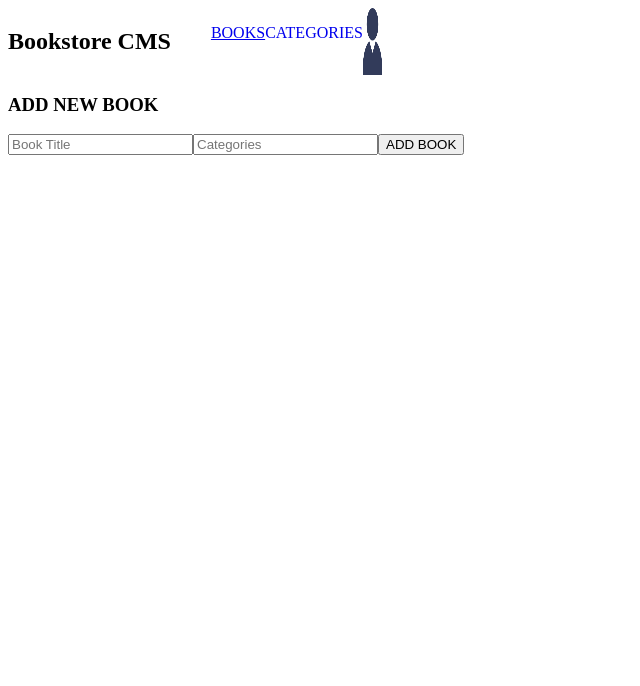
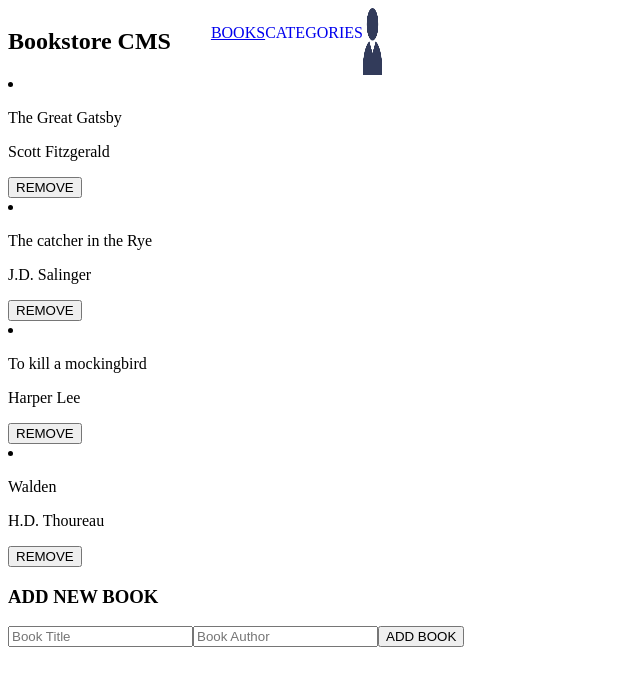
Before and after one commit to karelvanoordt/bookstore, a React (Create React App) app: page / in a window 1280 px wide. Shown: the top 686 px of the page, without its empty margins (0-640 px from the left). Built offline with nearby package versions, Linux system fonts and the light colour scheme; the HTML template or start-up script is replaced by a standard one.

Commit message:
Set up codebase for Addbook prompts

```diff
--- a/src/App.js
+++ b/src/App.js
@@ -6,7 +6,7 @@ import {
 } from 'react-router-dom';
 import Navbar from './components/navbar';
 import Categories from './components/categories';
-import Books from './components/books';
+import Books from './components/displaybooks';
 
 function App() {
   return (
--- a/src/components/addbook.js
+++ b/src/components/addbook.js
@@ -6,13 +6,7 @@ export default function AddBook() {
       <h3 id="form-title">ADD NEW BOOK</h3>
       <form id="add-form">
         <input type="text" id="input-book-title" placeholder="Book Title" />
-        <input type="text" list="data" placeholder="Categories" />
-
-        <datalist id="data">
-          <option key="Thriller" value="Thriller" aria-label="Thriller" />
-          <option key="Romance" value="Romance" aria-label="Romance" />
-          <option key="Self Development" value="Self Development" aria-label="Self Development" />
-        </datalist>
+        <input type="text" id="input-book-author" placeholder="Book Author" />
 
         <button id="add-btn" type="submit">ADD BOOK</button>
       </form>
--- /dev/null
+++ b/src/components/book.js
@@ -0,0 +1,18 @@
+import React from 'react';
+import Proptypes from 'prop-types';
+
+export default function Book({ id, title, author }) {
+    return (
+        <li id={id}>
+            <p className='book-title'>{title}</p>
+            <p className='book-author' >{author}</p>
+            <button className='remove-btn'>REMOVE</button>
+        </li>
+    );
+};
+
+Book.propTypes = {
+    id: Proptypes.string.isRequired,
+    title: Proptypes.string.isRequired,
+    author: Proptypes.string.isRequired,
+}
--- a/src/components/books.js
+++ /dev/null
@@ -1,12 +0,0 @@
-import React from 'react';
-import AddBook from './addbook';
-
-export default function Books() {
-  return (
-    <div id="main-container">
-      <div id="books-container" />
-      <AddBook />
-    </div>
-
-  );
-}
--- /dev/null
+++ b/src/components/displaybooks.js
@@ -0,0 +1,43 @@
+import React from 'react';
+import AddBook from './addbook';
+import Book from './book';
+
+const books = [
+  {
+    id: 1,
+    title: 'The Great Gatsby',
+    author: 'Scott Fitzgerald'
+  },
+  {
+    id: 2,
+    title: 'The catcher in the Rye',
+    author: 'J.D. Salinger'
+  },
+  {
+    id: 3,
+    title: 'To kill a mockingbird',
+    author: 'Harper Lee'
+  },
+  {
+    id: 4,
+    title: 'Walden',
+    author: 'H.D. Thoureau'
+  },
+];
+
+export default function Books() {
+  return (
+    <div id='book-page-container'>
+      <div id="books-container">
+        {books.map((book)=>(
+          <Book
+            id={book.id}
+            title={book.title}
+            author={book.author}
+          />
+        ))}
+      </div>
+      <AddBook />
+    </div>
+  );
+}
```
